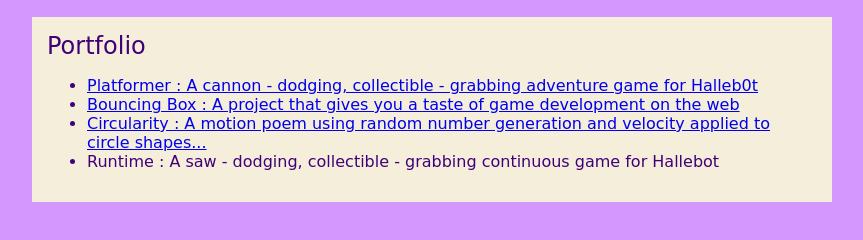
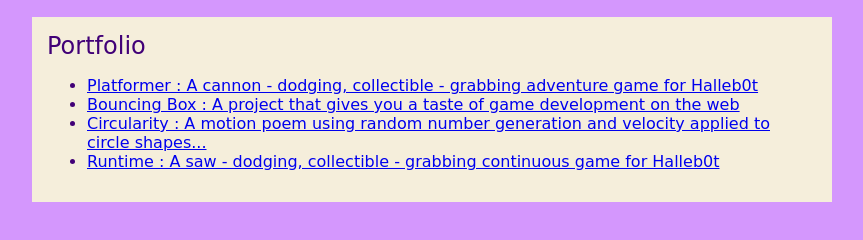
Before and after one commit to DavidNguyen15/DavidNguyen15.github.io, a plain HTML site: page portfolio.html in a window 1280 px wide. Shown: the part 92-332 px from the top of the page, without its empty margins (208-1071 px from the left). Drawn offline with Linux system fonts and the light colour scheme.

Commit message:
add runtime project

```diff
--- a/portfolio.html
+++ b/portfolio.html
@@ -82,7 +82,7 @@
                     <li> <a href="projects/platformer/">Platformer : A cannon - dodging, collectible - grabbing adventure game for Halleb0t</a> </li>
                     <li> <a href="projects/bouncing-box/">Bouncing Box : A project that gives you a taste of game development on the web </a> </li>
                     <li> <a href="projects/circularity/">Circularity : A motion poem using random number generation and velocity applied to circle shapes...</a> </li>
-                    <li> <a hred="projects/runtime/">Runtime : A saw - dodging, collectible - grabbing continuous game for Hallebot</a></li>
+                    <li> <a href="https://davidnguyen15.github.io/projects/runtime/">Runtime : A saw - dodging, collectible - grabbing continuous game for Halleb0t</a> </li>
                 </ul>
             </div>
         </main>
```
